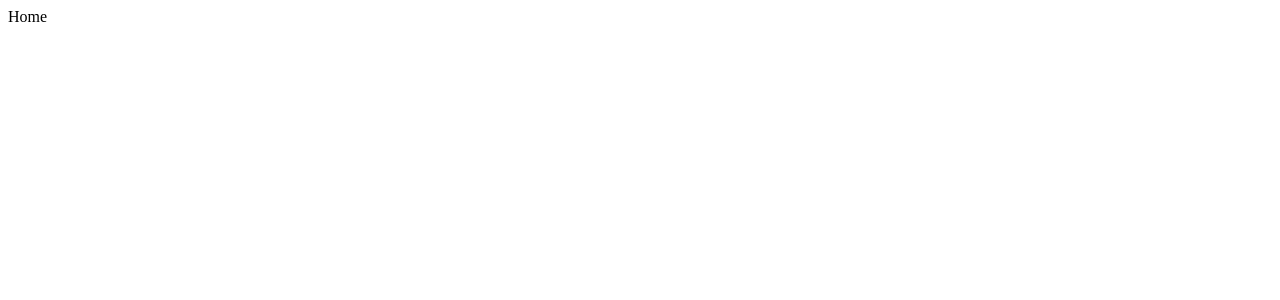
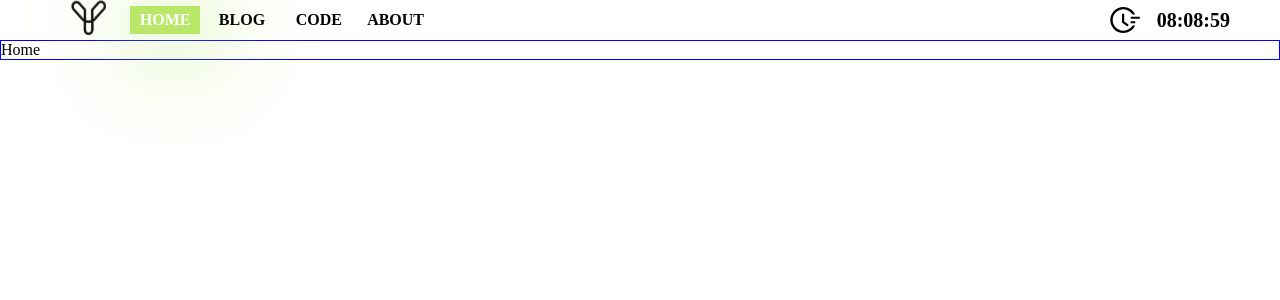
Before and after one commit to Xu-Jia-Yue/Mr.Yue-Personal-Web, a React (Vite) app: page / in a window 1280 px wide. Shown: the top 300 px of the page. Built offline with nearby package versions, Linux system fonts and the light colour scheme.

Commit message:
layout的搭建

```diff
--- /dev/null
+++ b/src/index.scss
@@ -0,0 +1,3 @@
+*,body,html{
+  font-family: "erikos, Helvetica Neue, Helvetica, Arial, Hiragino Sans GB, Hiragino Sans GB W3, WenQuanYi Micro Hei, sans-serif";
+}
--- a/src/main.tsx
+++ b/src/main.tsx
@@ -1,6 +1,9 @@
 import ReactDOM from 'react-dom/client'
 import { RouterProvider } from 'react-router-dom'
 import router from './router/index.tsx'
+import 'normalize.css/normalize.css' //重置样式
+import './index.scss'
+
 
 ReactDOM.createRoot(document.getElementById('root')!).render(
   <RouterProvider router={router} />
--- a/src/pages/Home/index.tsx
+++ b/src/pages/Home/index.tsx
@@ -1,7 +1,14 @@
 // import React from 'react'
 
+import { useState } from "react"
+
 export default function Home() {
+  const [a, s] = useState('1')
+  console.log(a,s);
+
   return (
-    <div>Home</div>
+    <div>
+      <div>Home</div>
+    </div>
   )
 }
--- /dev/null
+++ b/src/pages/Layout/index.scss
@@ -0,0 +1,68 @@
+.container {
+  width: 100%;
+  .nav-top {
+    display: flex;
+    justify-content: space-between;
+    align-items: center;
+    width: 100%;
+    height: 40px;
+    .nav-menu {
+      display: flex;
+      justify-content: space-around;
+      width: 30%;
+      list-style: none;
+      height: 100%;
+      padding-left: 0px;
+      margin-left: 50px;
+      li {
+        width: 70px;
+        text-align: center;
+        align-content: center;
+        a {
+          text-decoration: none;
+          font-weight: bold;
+          color: black;
+          display: inline-block;
+          padding-top: 5px;
+          padding-bottom: 5px;
+          width: 100%;
+        }
+        a:hover {
+          color: white;
+          border: 0;
+        }
+        a:hover {
+          background-color: #b9e769;
+          box-shadow: 10px 10px 99px 6px rgba(185, 231, 105, 1);
+        }
+        .active {
+          background-color: #b9e769;
+          box-shadow: 10px 10px 99px 6px rgba(185, 231, 105, 1);
+          color: white;
+          border: 0;
+        }
+      }
+    }
+    .nav-date {
+      color: black;
+      font-weight: bold;
+      width: 120px;
+      height: 100%;
+      margin-right: 50px;
+      display: flex;
+      justify-content: space-between;
+      .timeIcon {
+        font-size: 30px;
+      }
+      .time {
+        font-size: 20px;
+        align-content: center;
+      }
+    }
+  }
+  .content {
+    border: 1px solid blue;
+    height: 700px;
+    height: 100%;
+  }
+}
--- /dev/null
+++ b/src/pages/Layout/index.tsx
@@ -0,0 +1,49 @@
+import { NavLink, Outlet } from 'react-router-dom'
+import './index.scss'
+import logo from '@/images/icon2.png'
+import { FieldTimeOutlined } from '@ant-design/icons'
+import dayjs from 'dayjs'
+import { useEffect, useState } from 'react'
+
+export default function Layout() {
+  const navList = ['HOME', 'BLOG', 'CODE', 'ABOUT']
+  const [nowTime, setTime] = useState(dayjs().format('HH:mm:ss'))
+  useEffect(() => {
+    setInterval(() => {
+      setTime(dayjs().format('HH:mm:ss'))
+    }, 1000)
+  })
+
+  return (
+    <div className='container'>
+      {/* 导航 */}
+      <div className='nav-top'>
+        <ul className='nav-menu'>
+          <li>
+            <img src={logo} alt='' />
+          </li>
+          {navList.map((item) => {
+            return (
+              <li key={item}>
+                <NavLink
+                  to={item === 'HOME' ? '/' : item.toLowerCase()}
+                  className={({ isActive }) => (isActive ? 'active' : '')}
+                >
+                  {item}
+                </NavLink>
+              </li>
+            )
+          })}
+        </ul>
+        <div className='nav-date'>
+          <FieldTimeOutlined className='timeIcon' />
+          <div className='time'>{nowTime}</div>
+        </div>
+      </div>
+      {/* 主题内容 */}
+      <div className='content'>
+        <Outlet />
+      </div>
+    </div>
+  )
+}
--- a/src/router/index.tsx
+++ b/src/router/index.tsx
@@ -6,10 +6,19 @@ const Home = lazy(() => import('@/pages/Home'))
 const Blog = lazy(() => import('@/pages/Blog'))
 const Code = lazy(() => import('@/pages/Code'))
 const About = lazy(() => import('@/pages/About'))
+const Layout = lazy(() => import('@/pages/Layout'))
 
 const router = createBrowserRouter([
   {
     path: '/',
+    element: (
+      <Suspense fallback={<div>Loading....</div>}>
+        <Layout />
+      </Suspense>
+    ),
+    children: [
+      {
+        index: true,
         element: (
           <Suspense fallback={<div>Loading....</div>}>
             <Home />
@@ -17,7 +26,7 @@ const router = createBrowserRouter([
         ),
       },
       {
-    path: '/blog',
+        path: 'blog',
         element: (
           <Suspense fallback={<div>Loading....</div>}>
             <Blog />
@@ -25,7 +34,7 @@ const router = createBrowserRouter([
         ),
       },
       {
-    path: '/code',
+        path: 'code',
         element: (
           <Suspense fallback={<div>Loading....</div>}>
             <Code />
@@ -33,13 +42,19 @@ const router = createBrowserRouter([
         ),
       },
       {
-    path: '/about',
+        path: 'about',
         element: (
           <Suspense fallback={<div>Loading....</div>}>
             <About />
           </Suspense>
         ),
       },
+    ],
+  },
+  {
+    path: '*',
+    element:<div>404.。。。。</div>
+  }
 ])
 
 export default router
```
Also changed, not shown: package.json (+7 -2 lines), src/images/icon2.png (added), src/index.css (deleted), 1 other file (tests, documents, lock files or other folders). Lines whose indentation alone changed are shown as unchanged.
